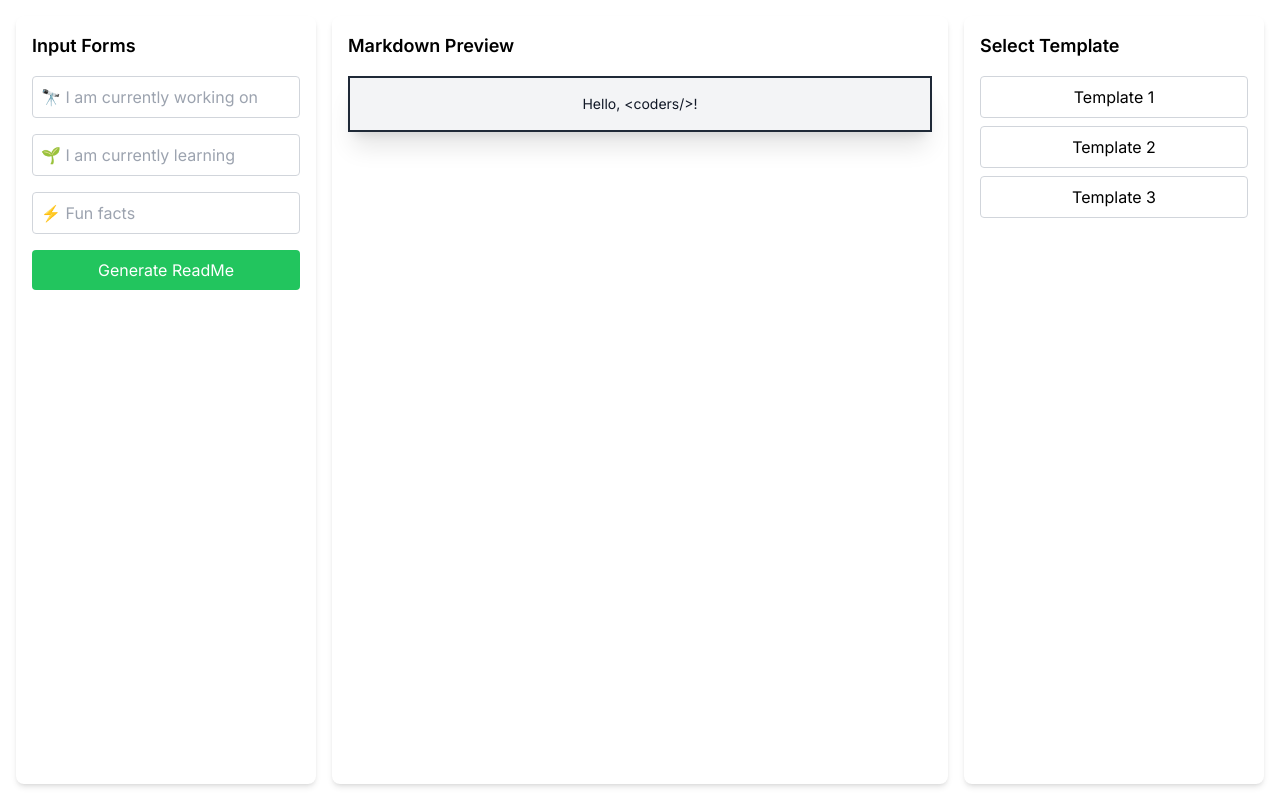
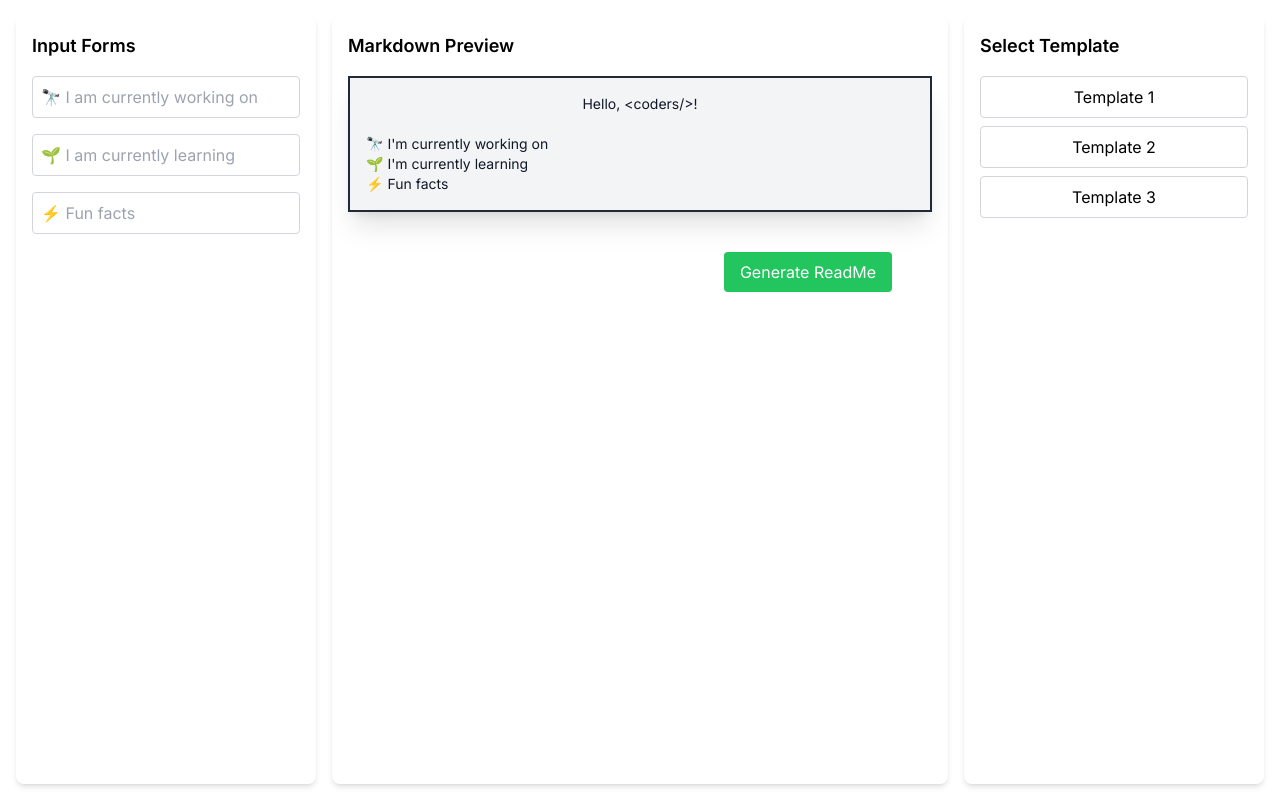
Before and after one commit to Alen-Scaria1516/profileFolio-readMe-generator, a Next.js app: page /readme in a window 1280 px wide. Built offline with nearby package versions, Linux system fonts and the light colour scheme.

Commit message:
feat-ReadMe Add Dynamic preview of Markdown Content

```diff
--- /dev/null
+++ b/app/components/Section.tsx
@@ -0,0 +1,45 @@
+import React from 'react';
+import { useReadMeContext } from '@/context/ReadMeContextProvider';
+
+const Section: React.FC = () => {
+    const { sections, updateSection } = useReadMeContext();
+
+    const handleInputChange = (e: React.ChangeEvent<HTMLInputElement>) => {
+        const { name, value } = e.target;
+        updateSection(name, value);
+    };
+
+    return (
+        <div className="col-span-3 bg-white shadow-md rounded-lg p-4 overflow-auto">
+            <h2 className="text-lg font-semibold mb-4">Input Forms</h2>
+            <div className="space-y-4">
+                <input
+                    type="text"
+                    name="currentWork"
+                    value={sections.currentWork}
+                    onChange={handleInputChange}
+                    placeholder="🔭 I am currently working on"
+                    className="w-full p-2 border border-gray-300 rounded focus:outline-none focus:ring-2 focus:ring-blue-500"
+                />
+                <input
+                    type="text"
+                    name="currentLearning"
+                    value={sections.currentLearning}
+                    onChange={handleInputChange}
+                    placeholder="🌱 I am currently learning"
+                    className="w-full p-2 border border-gray-300 rounded focus:outline-none focus:ring-2 focus:ring-blue-500"
+                />
+                <input
+                    type="text"
+                    name="funFacts"
+                    value={sections.funFacts}
+                    onChange={handleInputChange}
+                    placeholder="⚡ Fun facts"
+                    className="w-full p-2 border border-gray-300 rounded focus:outline-none focus:ring-2 focus:ring-blue-500"
+                />
+            </div>
+        </div>
+    );
+};
+
+export default Section;
--- a/app/components/markdownPreview.tsx
+++ b/app/components/markdownPreview.tsx
@@ -1,12 +1,28 @@
-import React from 'react'
-export const TitlePreview =()=>{
-    return <h1 className=' text-center'>Hello, &lt;coders/&gt;!</h1>
-}
-const MarkdownPreview = () => {
+import React from 'react';
+import { useReadMeContext } from '@/context/ReadMeContextProvider';
+
+export const TitlePreview = () => {
+    return <h1 className="text-center">Hello, &lt;coders/&gt;!</h1>;
+};
+
+const MarkdownPreview: React.FC = () => {
+    const { sections } = useReadMeContext();
+
     return (
-        <div id="markdown-content" >
-            <TitlePreview/>
+        <div id="markdown-content">
+            <TitlePreview />
+            <br />
+            <div>
+                <p>🔭 I'm currently working on {sections.currentWork}</p>
+            </div>
+            <div>
+                <p>🌱 I'm currently learning {sections.currentLearning}</p>
+            </div>
+            <div>
+                <p> ⚡ Fun facts {sections.funFacts}</p>
+            </div>
         </div>
     );
-}
-export default MarkdownPreview
+};
+
+export default MarkdownPreview;
--- a/app/readme/page.tsx
+++ b/app/readme/page.tsx
@@ -1,5 +1,7 @@
 'use client'
+import { ReadMeContextProvider } from "@/context/ReadMeContextProvider";
 import MarkdownPreview from "../components/markdownPreview";
+import Section from "../components/Section";
 
 const ReadMePage = () => {
     const handleDownloadMarkdown = (): void => {
@@ -22,39 +24,24 @@ const ReadMePage = () => {
     };
 
     return (
+        <ReadMeContextProvider>
             <div className="container mx-auto p-4 h-screen">
                 <div className="grid grid-cols-12 gap-4 h-full">
                     {/* Section 1: Input Forms */}
-                <div className="col-span-3 bg-white shadow-md rounded-lg p-4 overflow-auto">
-                    <h2 className="text-lg font-semibold mb-4">Input Forms</h2>
-                    <div className="space-y-4">
-                        <input
-                            type="text"
-                            placeholder="🔭 I am currently working on"
-                            className="w-full p-2 border border-gray-300 rounded focus:outline-none focus:ring-2 focus:ring-blue-500"
-                        />
-                        <input
-                            type="text"
-                            placeholder="🌱 I am currently learning"
-                            className="w-full p-2 border border-gray-300 rounded focus:outline-none focus:ring-2 focus:ring-blue-500"
-                        />
-                        <input
-                            type="text"
-                            placeholder="⚡ Fun facts"
-                            className="w-full p-2 border border-gray-300 rounded focus:outline-none focus:ring-2 focus:ring-blue-500"
-                        />
-
-                        <button onClick={handleDownloadMarkdown} className="w-full bg-green-500 text-white py-2 px-4 rounded hover:bg-green-300 transition duration-200">
-                            Generate ReadMe
-                        </button>
-                    </div>
-                </div>
+                    <Section />
 
                     {/* Section 2: Display MD File */}
                     <div className="col-span-6 bg-white shadow-md rounded-lg p-4 overflow-auto">
                         <h2 className="text-lg font-semibold mb-4">Markdown Preview</h2>
                         <div className="w-full text-sm text-gray-900 shadow-xl mt-2 p-4 bg-gray-100 border-2 border-solid border-gray-800" id="markdown-box">
                             <MarkdownPreview />
+                        </div>
+                        <div className="flex justify-end m-10">
+                            <button
+                                onClick={handleDownloadMarkdown}
+                                className="w-auto bg-green-500 text-white py-2 px-4 rounded hover:bg-green-300 transition duration-200">
+                                Generate ReadMe
+                            </button>
                         </div>
                     </div>
 
@@ -74,7 +61,10 @@ const ReadMePage = () => {
                         </div>
                     </div>
                 </div>
+
             </div>
+
+        </ReadMeContextProvider>
     );
 }
 
--- /dev/null
+++ b/context/ReadMeContextProvider.tsx
@@ -0,0 +1,45 @@
+import React, { useState, createContext, useContext } from "react";
+
+interface ReadMeContextType {
+    activeSectionIndex: number;
+    sections: {
+        currentWork: string;
+        currentLearning: string;
+        funFacts: string;
+    };
+    changeActiveSection: React.Dispatch<React.SetStateAction<number>>;
+    updateSection: (field: string, value: string) => void;
+}
+
+const defaultContext: ReadMeContextType = {
+    activeSectionIndex: 0,
+    sections: {
+        currentWork: "",
+        currentLearning: "",
+        funFacts: "",
+    },
+    changeActiveSection: () => { },
+    updateSection: () => { },
+};
+
+export const ReadMeContext = createContext<ReadMeContextType>(defaultContext);
+
+export const useReadMeContext = () => useContext(ReadMeContext);
+
+export const ReadMeContextProvider: React.FC<{ children: React.ReactNode }> = ({ children }) => {
+    const [activeSectionIndex, setActiveSectionIndex] = useState(0);
+    const [sections, setSections] = useState(defaultContext.sections);
+
+    const updateSection = (field: string, value: string) => {
+        setSections(prev => ({ ...prev, [field]: value }));
+    };
+
+    const contextValue: ReadMeContextType = {
+        activeSectionIndex,
+        sections,
+        changeActiveSection: setActiveSectionIndex,
+        updateSection,
+    };
+
+    return <ReadMeContext.Provider value={contextValue}>{children}</ReadMeContext.Provider>;
+};
```
Lines whose indentation alone changed are shown as unchanged.
